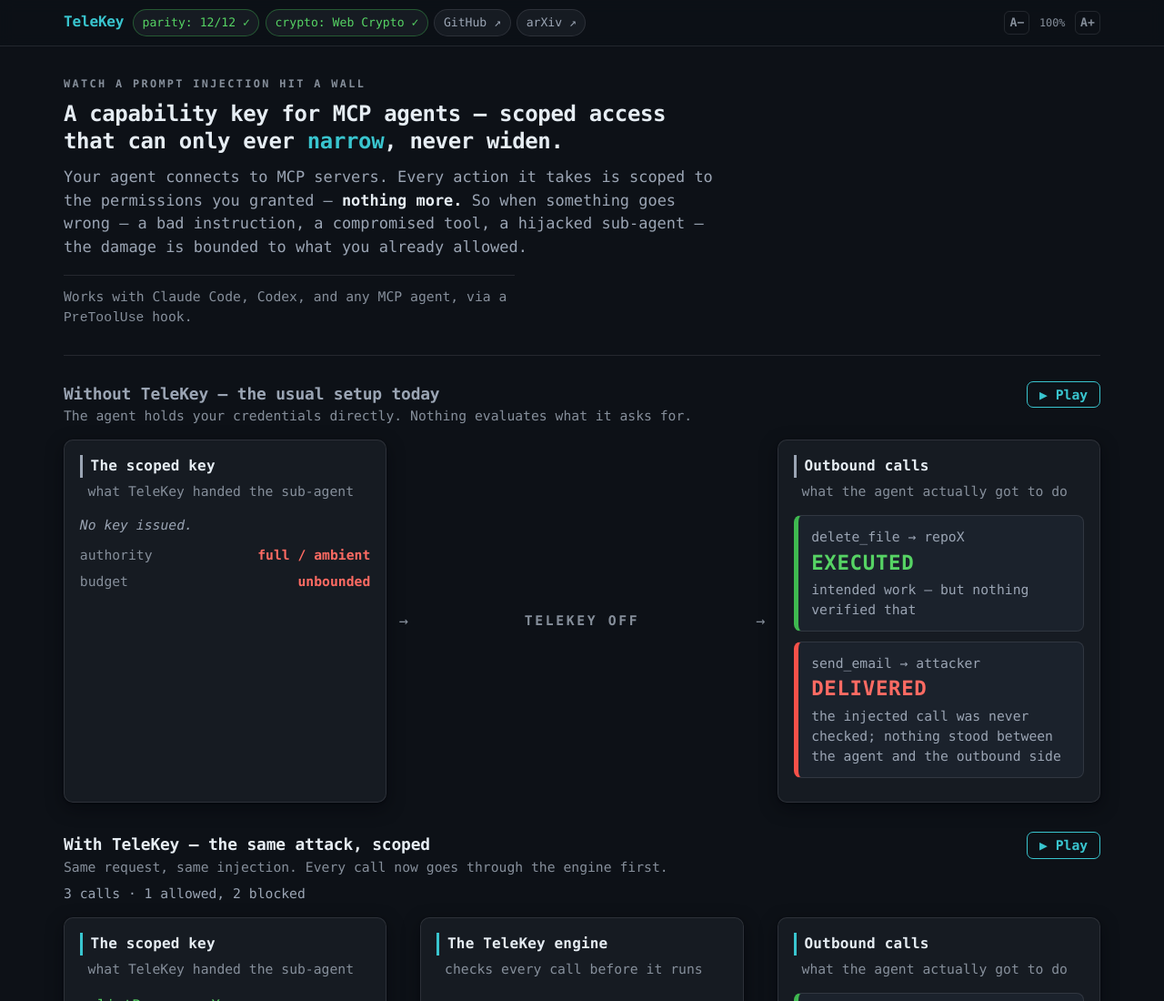
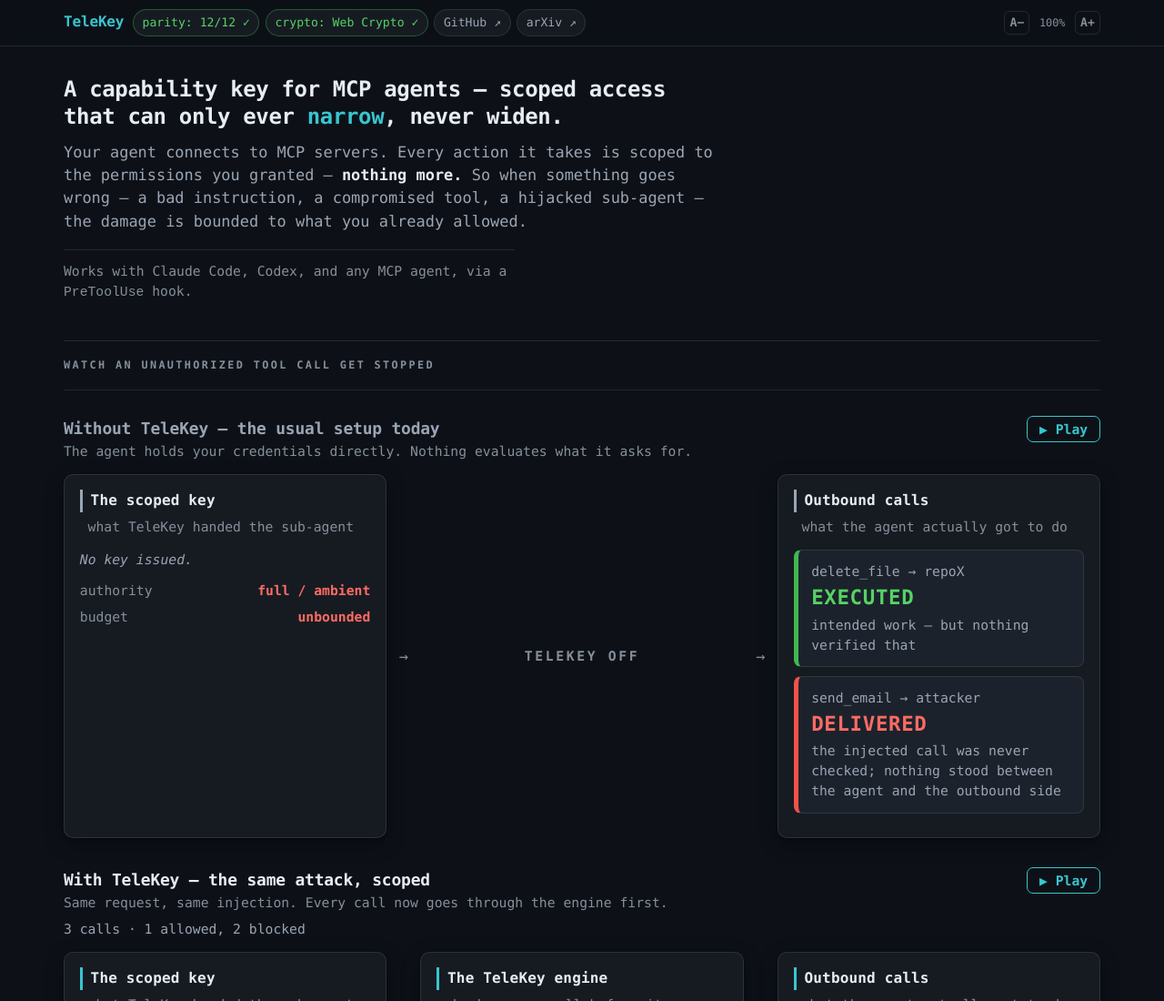
Before and after one commit to stefans71/telekey-mcp, a website: page playground/index.html in a window 1280 px wide. Shown: the top 1100 px of the page at 91% size. Drawn offline with Linux system fonts and the light colour scheme.

Commit message:
playground: move the eyebrow out of the hero into a section divider
Copy and layout only. No logic changes; parity stays 12/12 in the
browser, on file// and in production.

"Watch a prompt injection hit a wall" is gone from the hero, which now
opens straight on the headline and its body. The line reappears between
the hero and the demo as "Watch an unauthorized tool call get stopped",
sitting directly above the Without TeleKey heading with hairline rules
above and below so it reads as a divider rather than a stray label.

Styling is the page's existing eyebrow treatment, unchanged - 11.84px,
0.2em tracking, uppercase, --dim - with only the rules and vertical room
added. The hero's own bottom border was removed at the same time, since
it would otherwise have sat a few pixels above the divider's top rule and
read as a doubled line.

Verified: hero's first child is the H1 with no eyebrow, and the document
order is hero.bottom 346 < divider.top 374 < offBlock.top 457.

```diff
--- a/playground/index.html
+++ b/playground/index.html
@@ -81,9 +81,13 @@
   .sizer .pct{font-size:var(--fs-eyebrow);color:var(--dim);min-width:2.6rem;text-align:center}
 
   /* ---------- hero ---------- */
-  header.hero{padding:2rem 0 1.5rem;border-bottom:1px solid var(--hair);margin-bottom:1.75rem}
+  header.hero{padding:2rem 0 .5rem}
   .eyebrow{font-size:var(--fs-eyebrow);letter-spacing:.2em;text-transform:uppercase;
            color:var(--dim);font-weight:700;margin:0 0 .6rem}
+  /* Section divider between the hero and the demo. Same eyebrow treatment as
+     every other label on the page, just given rules and room of its own. */
+  .section-eyebrow{margin:1.75rem 0 1.75rem;padding:1.1rem 0;
+                   border-top:1px solid var(--hair);border-bottom:1px solid var(--hair)}
   h1{font-size:var(--fs-h1);font-weight:700;margin:0 0 .75rem;letter-spacing:-.015em;
      line-height:1.25;max-width:46ch}
   h1 .k{color:var(--brand)}
@@ -278,7 +282,6 @@
 <div class="wrap">
 
 <header class="hero">
-  <p class="eyebrow">Watch a prompt injection hit a wall</p>
   <h1>A capability key for MCP agents — scoped access that can only ever <span class="k">narrow</span>, never widen.</h1>
   <p class="lede">Your agent connects to MCP servers. Every action it takes is scoped to the permissions you granted — <b>nothing more.</b> So when something goes wrong — a bad instruction, a compromised tool, a hijacked sub-agent — the damage is bounded to what you already allowed.</p>
   <p class="lede where">Works with Claude Code, Codex, and any MCP agent, via a <code>PreToolUse</code> hook.</p>
@@ -292,6 +295,8 @@
 </div>
 
 <div id="app">
+
+  <p class="eyebrow section-eyebrow">Watch an unauthorized tool call get stopped</p>
 
   <!-- ============ BLOCK 1 — without TeleKey ============ -->
   <section class="block off" id="block-off">
```
Also changed, not shown: playground/standalone.html (+7 -2 lines).
